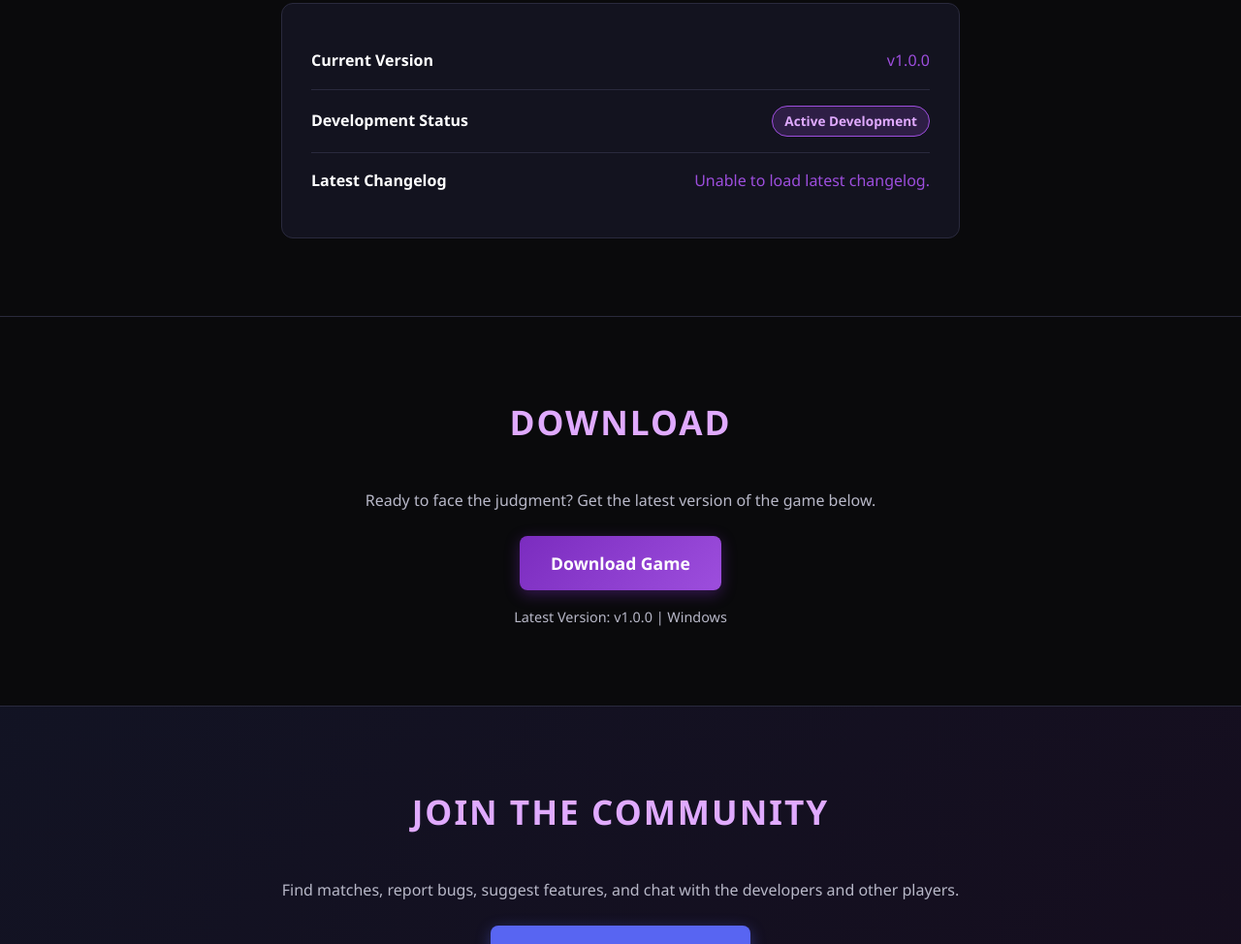
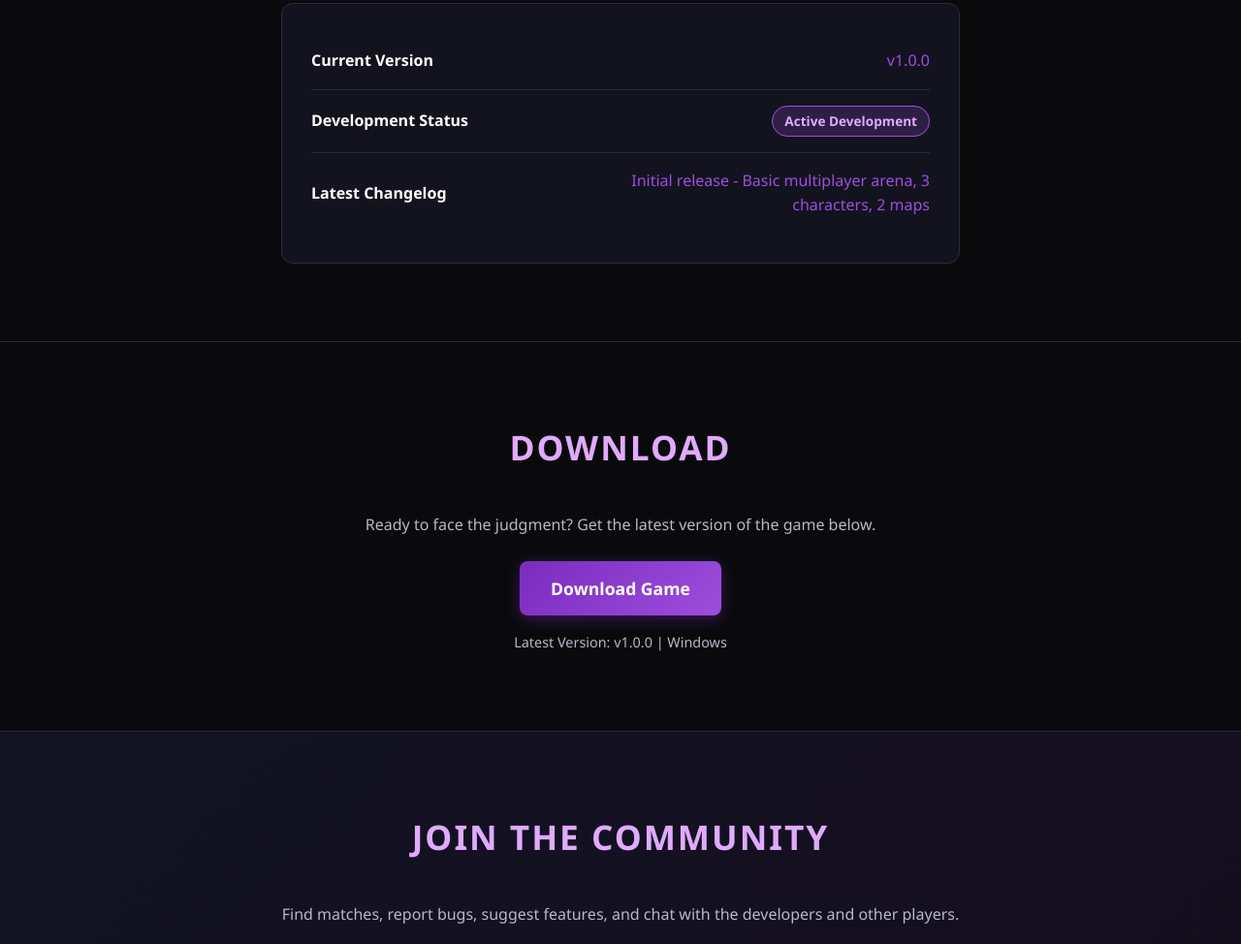
Before and after one commit to UnderFanGamer/undertale-final-judgment, a plain HTML site: page index.html in a window 1280 px wide. Shown: the part 2021-2995 px from the top of the page at 97% size. Drawn offline with Linux system fonts and the light colour scheme; no server answers.

Commit message:
Update index.html

```diff
--- a/index.html
+++ b/index.html
@@ -352,7 +352,8 @@
             <div class="progress-container">
                 <div class="progress-item">
                     <span class="progress-label">Current Version</span>
-                    <span class="progress-value" id="current-version">Checking...</span>
+                    <!-- МЕНЯЙ ВЕРСИЮ ЗДЕСЬ -->
+                    <span class="progress-value" id="current-version">v1.0.0</span>
                 </div>
                 <div class="progress-item">
                     <span class="progress-label">Development Status</span>
@@ -360,7 +361,8 @@
                 </div>
                 <div class="progress-item">
                     <span class="progress-label">Latest Changelog</span>
-                    <span class="progress-value" id="latest-changelog" style="max-width: 60%;">Loading...</span>
+                    <!-- МЕНЯЙ CHANGELOG ЗДЕСЬ -->
+                    <span class="progress-value" id="latest-changelog" style="max-width: 60%;">Initial release - Basic multiplayer arena, 3 characters, 2 maps</span>
                 </div>
             </div>
         </div>
@@ -372,7 +374,8 @@
             <h2 class="section-title">Download</h2>
             <p style="color: var(--text-gray); margin-bottom: 24px;">Ready to face the judgment? Get the latest version of the game below.</p>
             <a href="https://github.com/UnderFanGamer/undertale-final-judgment/releases/latest" target="_blank" rel="noopener noreferrer" class="btn btn-primary" id="download-btn">Download Game</a>
-            <p class="version-info">Latest Version: <span id="download-version">Checking...</span> | Windows</p>
+            <!-- МЕНЯЙ ВЕРСИЮ ЗДЕСЬ -->
+            <p class="version-info">Latest Version: <span id="download-version">v1.0.0</span> | Windows</p>
         </div>
     </section>
 
@@ -397,48 +400,24 @@
         </div>
     </footer>
 
-    <!-- VERSION CHECK SCRIPT -->
+    <!-- VERSION UPDATE SCRIPT -->
     <script>
         // Set current year in footer
         document.getElementById('year').textContent = new Date().getFullYear();
 
-        // GitHub API endpoint for latest release
-        const GITHUB_API_URL = 'https://api.github.com/repos/UnderFanGamer/undertale-final-judgment/releases/latest';
+        // ============================================
+        // НАСТРОЙКИ ВЕРСИИ (МЕНЯЙ ТОЛЬКО ЗДЕСЬ)
+        // ============================================
+        const GAME_VERSION = "v1.0.0";
+        const GAME_CHANGELOG = "Initial release - Basic multiplayer arena, 3 characters, 2 maps";
+        // ============================================
 
-        // Version check logic
-        async function fetchVersionInfo() {
-            const versionElements = {
-                current: document.getElementById('current-version'),
-                changelog: document.getElementById('latest-changelog'),
-                download: document.getElementById('download-version')
-            };
-
-            try {
-                const response = await fetch(GITHUB_API_URL);
-
-                if (!response.ok) {
-                    throw new Error(`HTTP error! status: ${response.status}`);
-                }
-
-                const data = await response.json();
-
-                // Update DOM elements
-                const versionText = data.tag_name || 'v1.0.0';
-                versionElements.current.textContent = versionText;
-                versionElements.download.textContent = versionText;
-                versionElements.changelog.textContent = data.body ? data.body.substring(0, 150) + '...' : 'No changelog available.';
-
-            } catch (error) {
-                console.warn("Could not fetch version info from GitHub API.", error);
-                const fallbackVersion = "v1.0.0";
-                versionElements.current.textContent = fallbackVersion;
-                versionElements.download.textContent = fallbackVersion;
-                versionElements.changelog.textContent = "Unable to load latest changelog.";
-            }
-        }
-
-        // Run version check when DOM is fully loaded
-        document.addEventListener('DOMContentLoaded', fetchVersionInfo);
+        // Update version on page load
+        document.addEventListener('DOMContentLoaded', function() {
+            document.getElementById('current-version').textContent = GAME_VERSION;
+            document.getElementById('download-version').textContent = GAME_VERSION;
+            document.getElementById('latest-changelog').textContent = GAME_CHANGELOG;
+        });
     </script>
 </body>
 </html>
```
